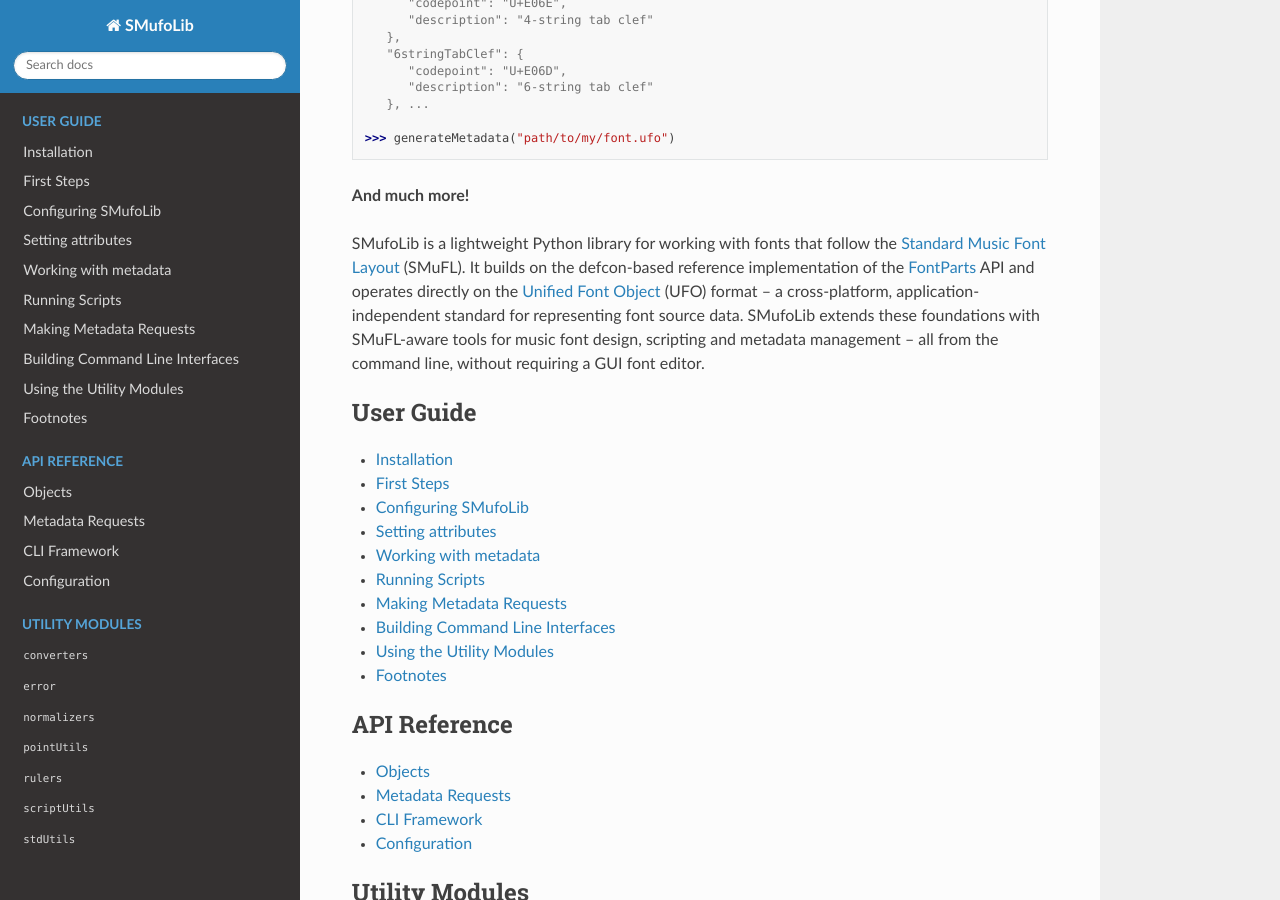
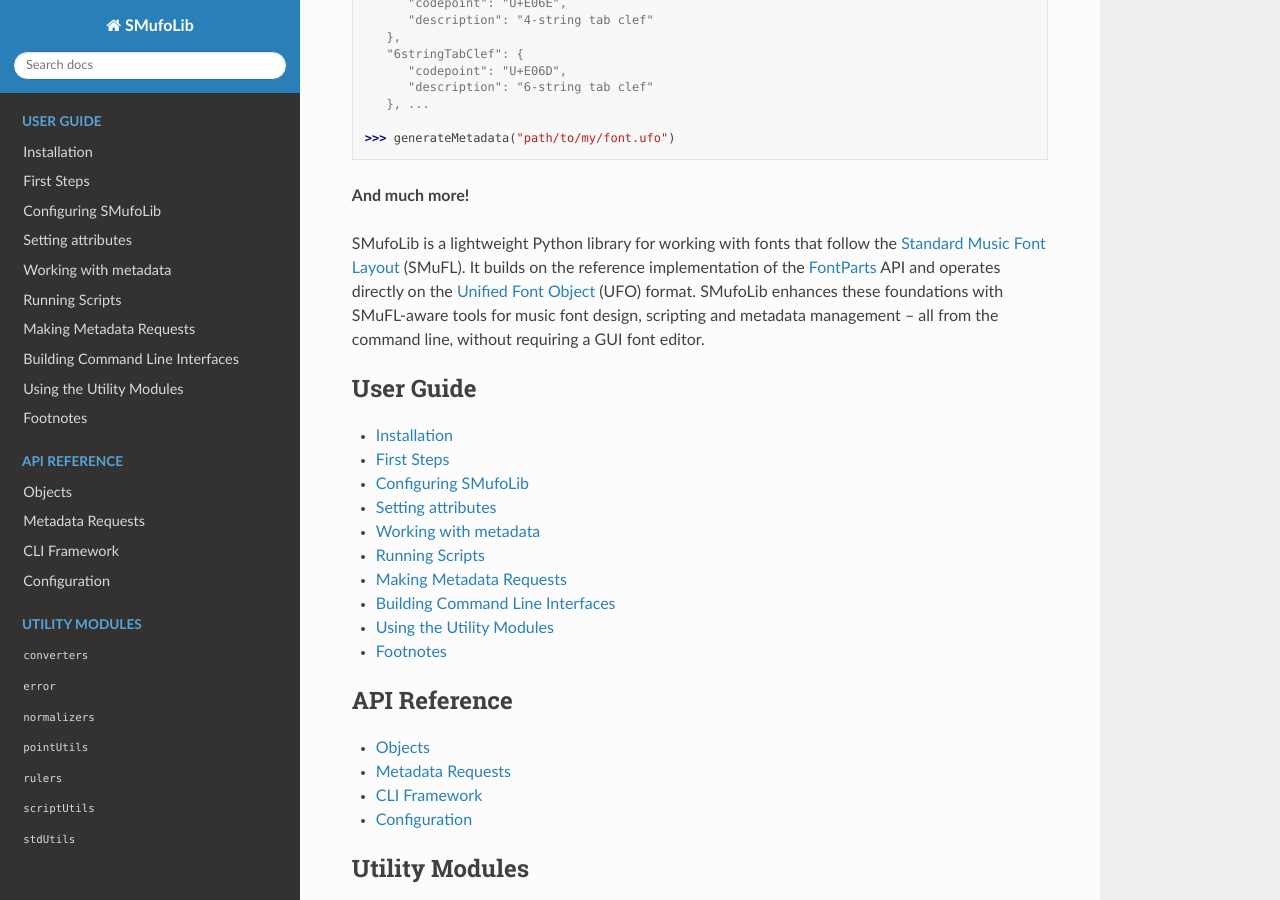
Before and after one commit to knutnergaard/smufolib, a Sphinx documentation site: the page built from docs/index.rst, in a window 1280 px wide and 900 px high, scrolled down 623 px. Built offline with Sphinx 7.4.7 and the Read the Docs theme 3.1.0, drawn with Linux system fonts in a browser that asks for light colours.

Commit message:
Update intro text in index.rst

```diff
--- a/docs/index.rst
+++ b/docs/index.rst
@@ -35,11 +35,10 @@ SMufoLib: Where SMuFL meets UFO
 
 SMufoLib is a lightweight Python library for working with fonts that follow the
 `Standard Music Font Layout <https://w3c.github.io/smufl/latest/>`_ (SMuFL). It builds
-on the defcon-based reference implementation of the `FontParts
+on the reference implementation of the `FontParts
 <https://fontparts.robotools.dev/en/stable/index.html>`_ API and operates directly on
-the `Unified Font Object <https://unifiedfontobject.org>`_ (UFO) format -- a
-cross-platform, application-independent standard for representing font source data.
-SMufoLib extends these foundations with SMuFL-aware tools for music font design,
+the `Unified Font Object <https://unifiedfontobject.org>`_ (UFO) format.
+SMufoLib enhances these foundations with SMuFL-aware tools for music font design,
 scripting and metadata management -- all from the command line, without requiring a GUI
 font editor.
 
```
